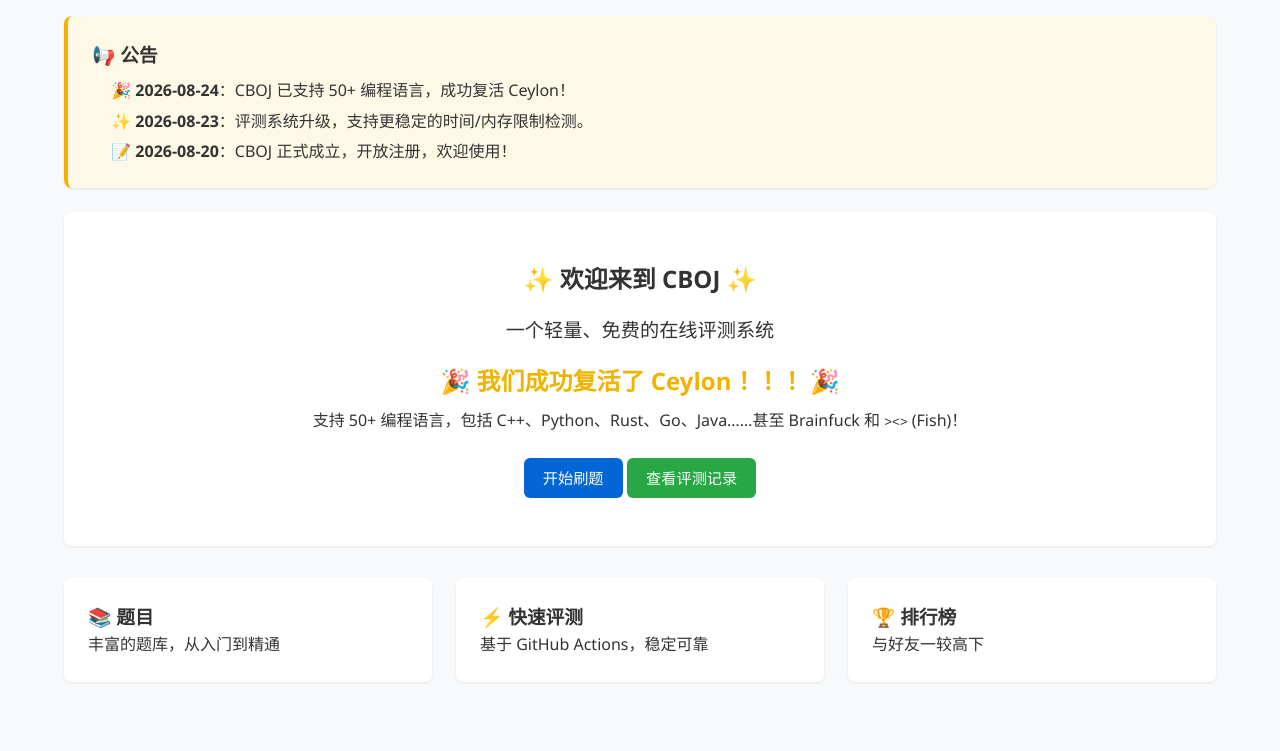
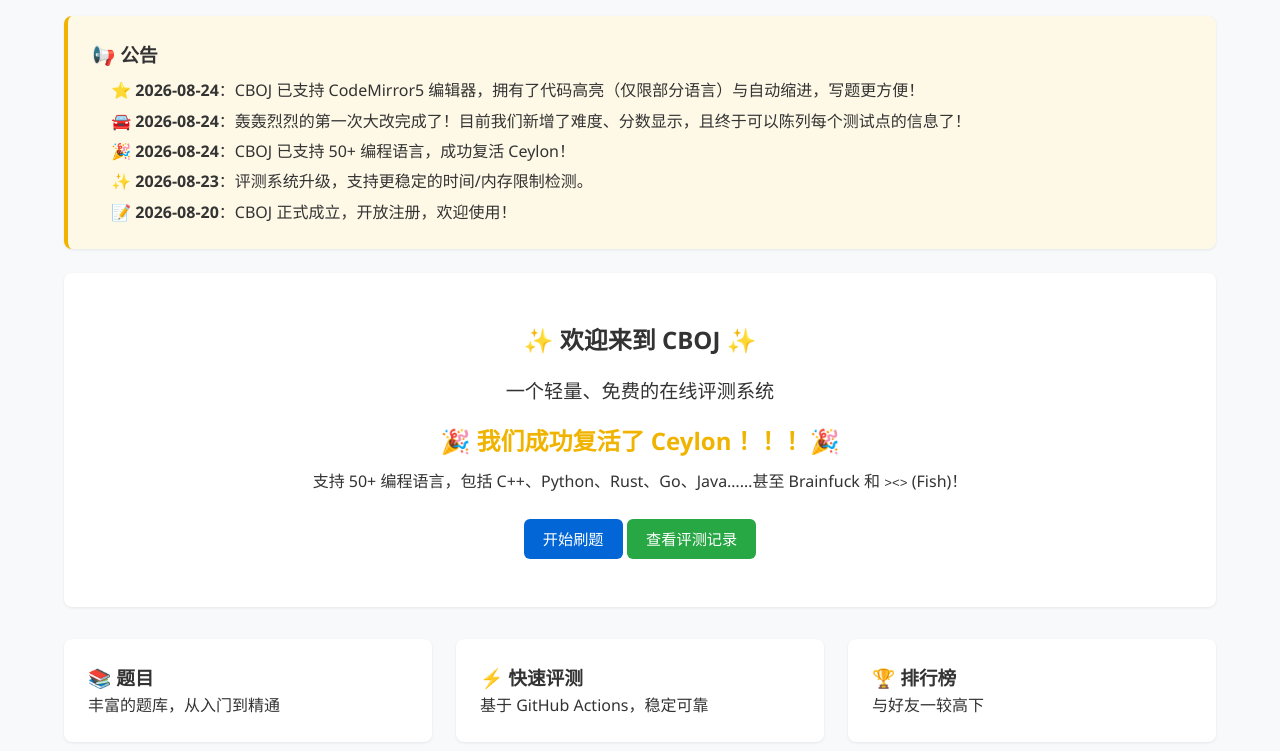
Before and after one commit to CB-X2-Jun/CBOJ, a plain HTML site: page frontend/index.html in a window 1280 px wide. Shown: the part 165-916 px from the top of the page. Drawn offline with Linux system fonts and the light colour scheme.

Commit message:
Add announcements to index.html

```diff
--- a/frontend/index.html
+++ b/frontend/index.html
@@ -15,6 +15,8 @@
     <div class="card" style="background: #fef9e7; border-left: 4px solid #f0b400; margin-bottom: 1.5rem;">
       <h3 style="margin: 0 0 0.5rem 0;">📢 公告</h3>
       <ul style="margin: 0; padding-left: 1.2rem; list-style: none;">
+        <li style="margin-bottom: 0.3rem;">⭐ <strong>2026-08-24</strong>：CBOJ 已支持 CodeMirror5 编辑器，拥有了代码高亮（仅限部分语言）与自动缩进，写题更方便！</li>
+        <li style="margin-bottom: 0.3rem;">🚘 <strong>2026-08-24</strong>：轰轰烈烈的第一次大改完成了！目前我们新增了难度、分数显示，且终于可以陈列每个测试点的信息了！</li>
         <li style="margin-bottom: 0.3rem;">🎉 <strong>2026-08-24</strong>：CBOJ 已支持 50+ 编程语言，成功复活 Ceylon！</li>
         <li style="margin-bottom: 0.3rem;">✨ <strong>2026-08-23</strong>：评测系统升级，支持更稳定的时间/内存限制检测。</li>
         <li>📝 <strong>2026-08-20</strong>：CBOJ 正式成立，开放注册，欢迎使用！</li>
```
